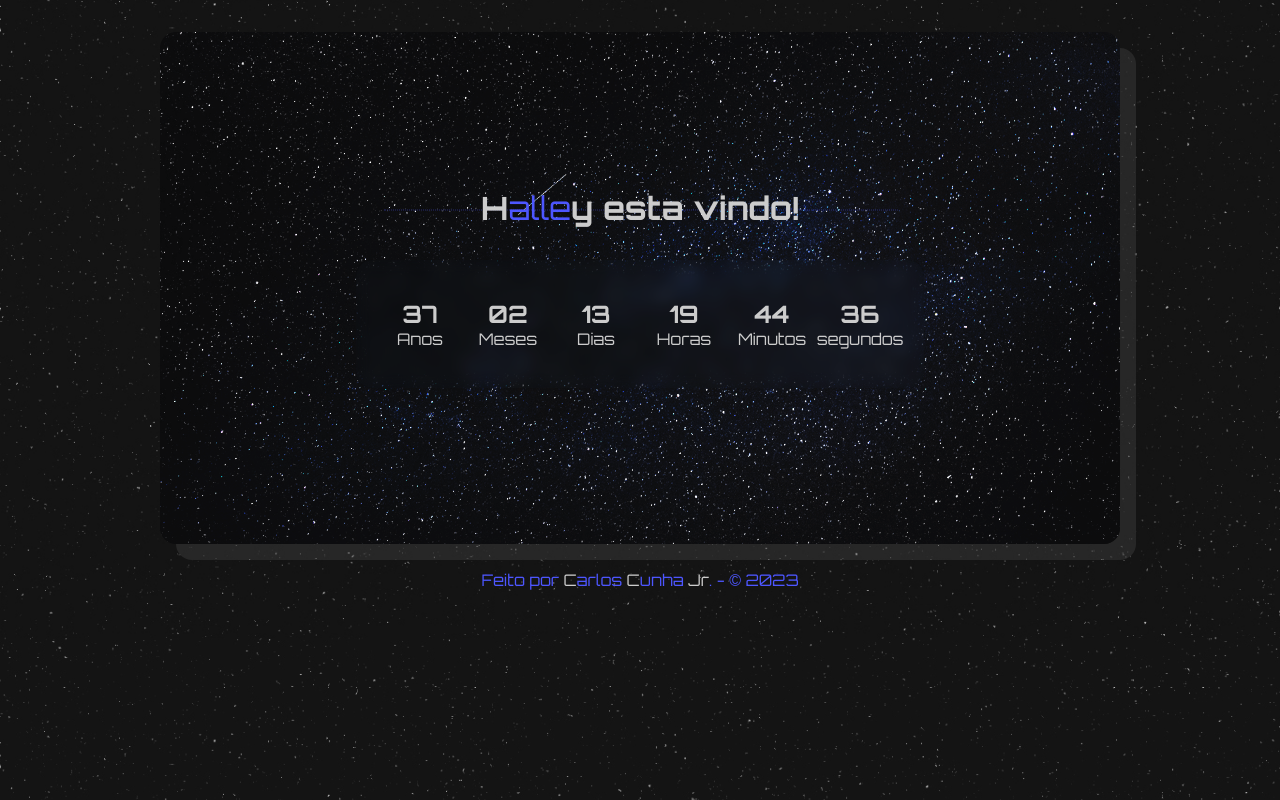
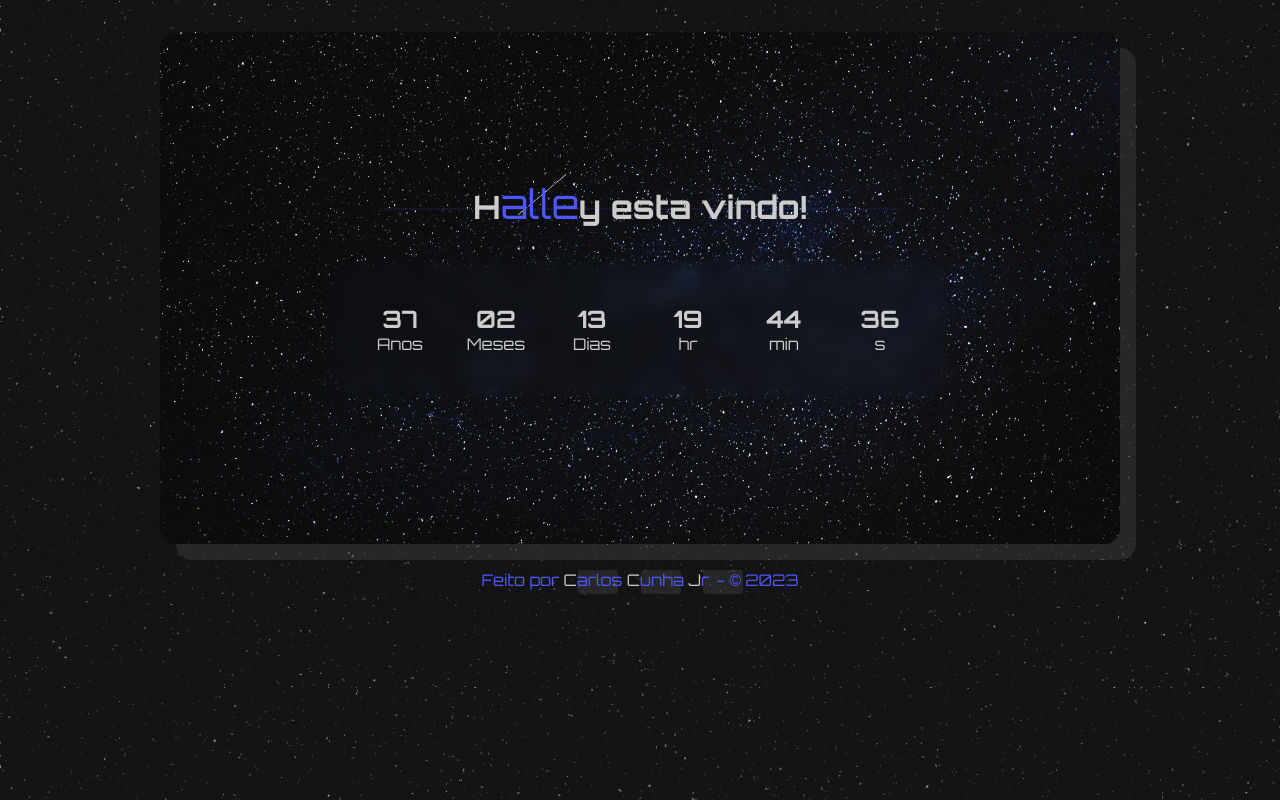
Before and after one commit to carloscunha611/countdown-timer, a plain HTML site: page index.html in a window 1280 px wide. Drawn offline with Linux system fonts and the light colour scheme.

Commit message:
first commit

```diff
--- a/index.html
+++ b/index.html
@@ -44,22 +44,22 @@
         </div>
         <div class="countdown-item hours">
           <p class="text" id="hour"></p>
-          <span title="Horas">Horas</span>
+          <span title="Horas">hr</span>
         </div>
         <div class="countdown-item minutes">
           <p class="text" id="minute"></p>
-          <span title="Minutos">Minutos</span>
+          <span title="Minutos">min</span>
         </div>
         <div class="countdown-item seconds">
           <p class="text" id="second"></p>
-          <span title="Segundos">segundos</span>
+          <span title="Segundos">s</span>
         </div>
       </section>
     </main>
 
     <footer>
       <p>
-        Feito por <span>C</span>arlos <span>C</span>unha <span>Jr</span>. -
+        Feito por <span>C</span>arlos <span>C</span>unha <span>J</span>r. -
         &copy; 2023
       </p>
     </footer>
--- a/src/style.css
+++ b/src/style.css
@@ -25,7 +25,6 @@ body {
   font-family: var(--font-primary);
   scroll-behavior: smooth;
   text-rendering: optimizeSpeed;
-  list-style: none;
 }
 
 * > span,
@@ -63,7 +62,7 @@ body {
 h1 > span {
   color: var(--color-primary);
   font-family: var(--font-primary);
-  font-size: 2rem;
+  font-size: 2.5rem;
 }
 
 h1 {
@@ -77,7 +76,7 @@ h1::before {
   position: absolute;
   content: '';
   left: 0;
-  top: 1.3rem;
+  top: 1.8rem;
   width: 100%;
   height: 0px;
   background: transparent;
@@ -100,8 +99,14 @@ h1::before {
 
 .countdown-item {
   flex-direction: column;
-  width: 4rem;
-  height: 4rem;
+  width: 4.5rem;
+  height: 4.5rem;
+  border-radius: 1rem;
+  transition: all ease 0.3s;
+}
+
+.countdown-timer > .countdown-item:hover {
+  background: #00000050;
 }
 
 .text {
@@ -115,19 +120,41 @@ span {
 }
 
 footer {
+  text-align: center;
   color: var(--color-primary);
+  width: 32rem;
   padding: 1rem;
   font-size: 1rem;
+  z-index: 1;
 }
 
 footer span {
+  position: relative;
   color: var(--color-secondary);
+}
+
+footer span::before {
+  position: absolute;
+  content: '';
+  width: 2.5rem;
+  height: 1.5rem;
+  left: 0.9rem;
+  border-radius: 0.2rem;
+  background: var(--color-secondary);
+  z-index: -1;
+  opacity: 0.1;
 }
 
 @media (max-width: 927px) {
   body {
+    overflow-x: hidden;
     padding: 0;
   }
+  h1 ~ span {
+    font-size: 1.5rem;
+    width: 16rem;
+  }
+
   .container {
     padding: 1rem;
     height: 48rem;
```
